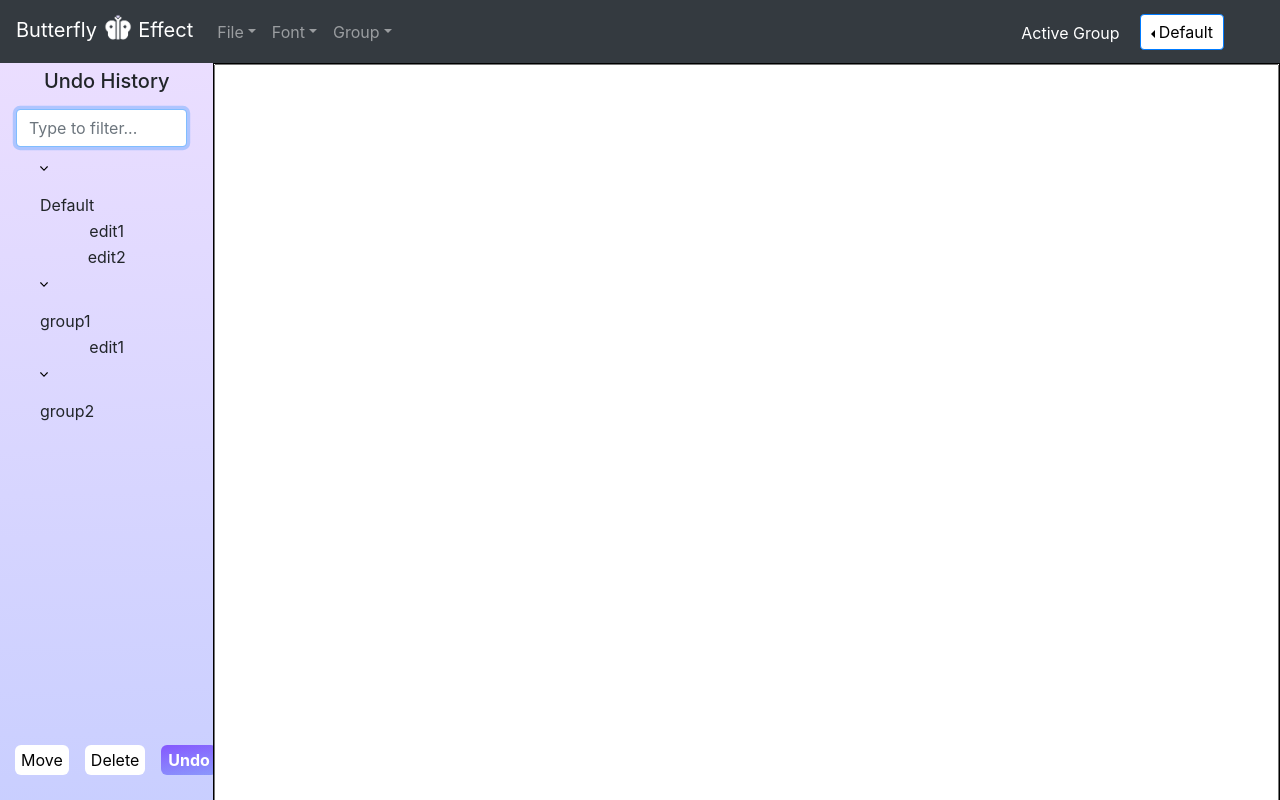
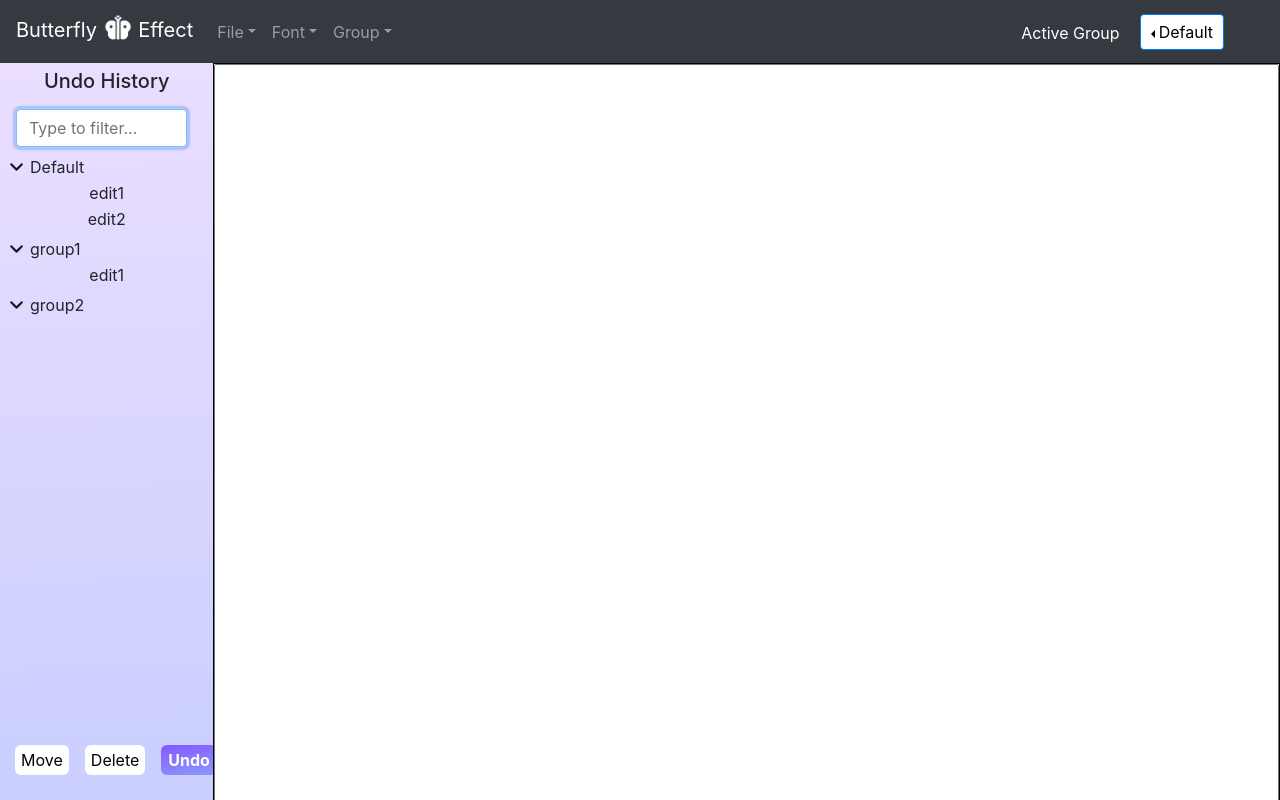
Before and after one commit to Butterfly354/ButterflyEffectEditor, a React (Create React App) app: page / in a window 1280 px wide. Shown: the top 800 px of the page. Built offline with nearby package versions, Linux system fonts and the light colour scheme.

Commit message:
Fixed margins inline with the arrow

```diff
--- a/src/components/Group/Group.css
+++ b/src/components/Group/Group.css
@@ -1,11 +1,5 @@
-/* changed margins*/
 #title {
-  margin: 14px 0px 0px 40px;
-}
-
-/* This is so that the group name appears next to the arrow*/
-#div-title {
-  display: inline-block;
+  margin: 6px 0px 0px 30px;
 }
 
 .active {
@@ -16,13 +10,14 @@
   cursor: pointer;
 }
 
-/* for customtoggle in group*/
 #arrow {
-  height: 16%;
-  width: 13%;
-  margin-left: 30px;
+  height: 8px;
+  width: 13px;
+  margin-top: 8px;
+  margin-left: 10px;
+  margin-right: 10px;
   display: inline;
-  position: relative-block;
+  position: fixed;
 }
 
 .activeArrow {
--- a/src/components/UndoHistory/UndoHistory.css
+++ b/src/components/UndoHistory/UndoHistory.css
@@ -67,15 +67,3 @@
   font-weight: bold;
   padding: 3px 7px;
 }
-
-/* This is for the arrow (the CustomToggle that was created)*/
-#arrow {
-  height: 15%;
-  width: 12%;
-  padding-right: 10px;
-  padding-left: 10px;
-}
-
-#arrow:active {
-  transform: rotate(-90deg);
-}
```
